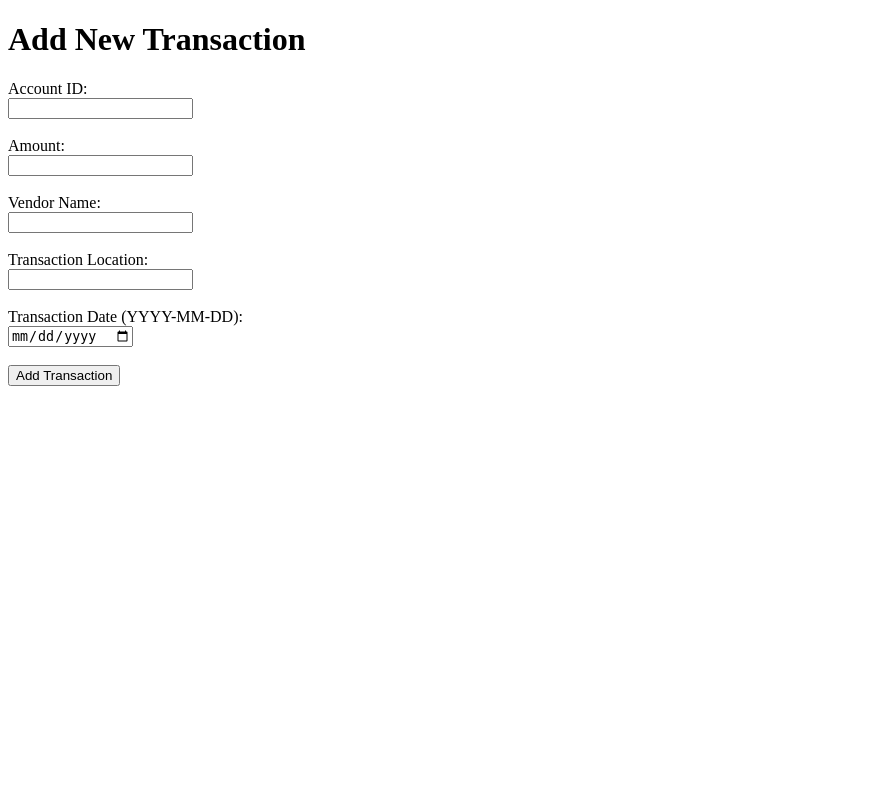
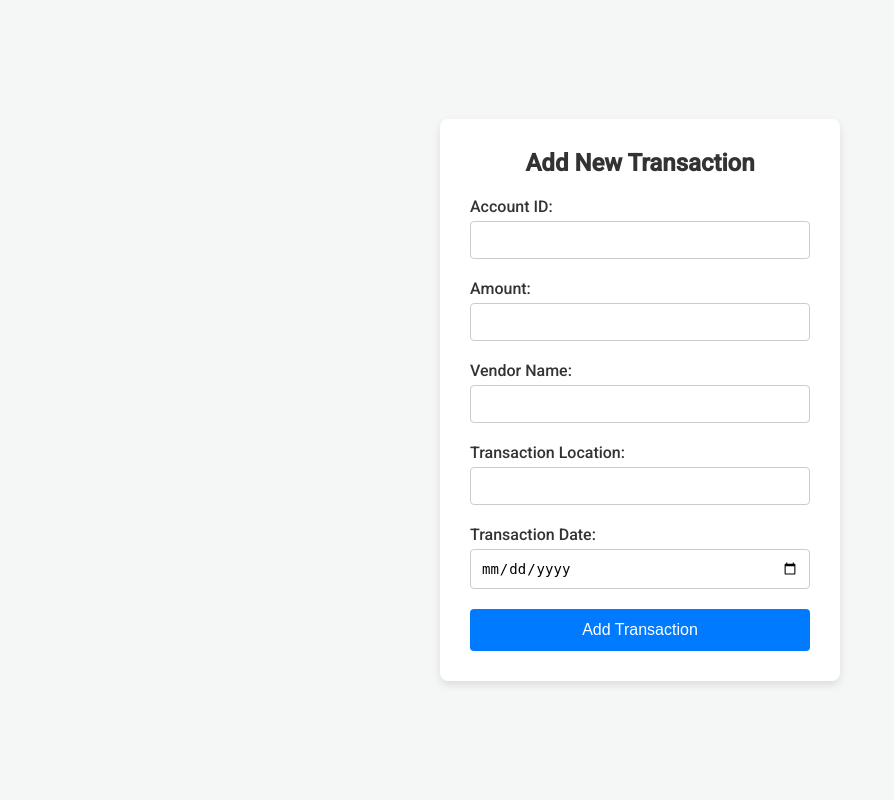
Before and after one commit to alpez22/capital-one-fraud-detection-app, a Flask app: page / in a window 1280 px wide. Shown: the whole page, without its empty margins (0-894 px from the left). Run offline with Flask 3, Linux system fonts and the light colour scheme.

Commit message:
frontend styling

```diff
--- a/app.py
+++ b/app.py
@@ -1,10 +1,11 @@
-from flask import Flask, render_template, request, redirect, url_for
+from flask import Flask, render_template, request, redirect, url_for, flash
 import pandas as pd
 import boto3
 import io
 
 # Initialize Flask app and S3 client
 app = Flask(__name__)
+app.secret_key = 'J31p3u8tO4UHfJMuJbXlyqScqhWprv/49wltSGyG'
 s3 = boto3.client('s3')
 
 # Set S3 bucket name and the CSV key
@@ -49,7 +50,8 @@ def home():
         updated_df = pd.concat([df, new_transaction], ignore_index=True)
         upload_transactions_to_s3(updated_df)
 
-        # Redirect to the home page after submission
+	# Redirect to the home page after submission
+        flash('Transaction added successfully!', 'success')
         return redirect(url_for('home'))
 
     # Render the form to input transactions
--- a/templates/index.html
+++ b/templates/index.html
@@ -4,26 +4,148 @@
     <meta charset="UTF-8">
     <meta name="viewport" content="width=device-width, initial-scale=1.0">
     <title>Add Transaction</title>
+    <link href="https://fonts.googleapis.com/css2?family=Roboto:wght@400;500&display=swap" rel="stylesheet">
+    <style>
+        * {
+            margin: 0;
+            padding: 0;
+            box-sizing: border-box;
+        }
+
+        body {
+            font-family: 'Roboto', sans-serif;
+            background-color: #f4f7f6;
+            display: flex;
+            justify-content: center;
+            align-items: center;
+            height: 100vh;
+        }
+
+        h1 {
+            color: #333;
+            font-size: 24px;
+            margin-bottom: 20px;
+            text-align: center;
+        }
+
+        .form-container {
+            background-color: #fff;
+            padding: 30px;
+            border-radius: 8px;
+            box-shadow: 0 4px 8px rgba(0, 0, 0, 0.1);
+            max-width: 400px;
+            width: 100%;
+        }
+
+        label {
+            font-weight: 500;
+            color: #333;
+        }
+
+        input[type="text"],
+        input[type="number"],
+        input[type="date"] {
+            width: 100%;
+            padding: 10px;
+            margin-top: 5px;
+            margin-bottom: 20px;
+            border: 1px solid #ccc;
+            border-radius: 4px;
+            font-size: 14px;
+        }
+
+        input[type="text"]:focus,
+        input[type="number"]:focus,
+        input[type="date"]:focus {
+            border-color: #007BFF;
+            outline: none;
+            box-shadow: 0 0 5px rgba(0, 123, 255, 0.3);
+        }
+
+        button {
+            background-color: #007BFF;
+            color: white;
+            padding: 12px;
+            width: 100%;
+            border: none;
+            border-radius: 4px;
+            font-size: 16px;
+            cursor: pointer;
+            transition: background-color 0.3s ease;
+        }
+
+        button:hover {
+            background-color: #0056b3;
+        }
+
+        .alert {
+            padding: 10px;
+            background-color: #4CAF50;
+            color: white;
+            margin-bottom: 20px;
+            border-radius: 4px;
+            text-align: center;
+            display: none; /* Initially hidden */
+        }
+
+        .alert.success {
+            display: block;
+        }
+
+        @media (max-width: 768px) {
+            .form-container {
+                padding: 20px;
+            }
+
+            h1 {
+                font-size: 20px;
+            }
+        }
+    </style>
 </head>
 <body>
-    <h1>Add New Transaction</h1>
-    <form method="POST" action="/">
-        <label for="accountId">Account ID:</label><br>
-        <input type="text" id="accountId" name="accountId" required><br><br>
+    <div class="form-container">
+        <h1>Add New Transaction</h1>
 
-        <label for="amount">Amount:</label><br>
-        <input type="number" step="0.01" id="amount" name="amount" required><br><br>
+        <!-- Flash message block -->
+        {% with messages = get_flashed_messages(with_categories=true) %}
+            {% if messages %}
+                <div class="alert success" id="success-message">
+                    {{ messages[0][1] }}
+                </div>
+            {% endif %}
+        {% endwith %}
 
-        <label for="vendorName">Vendor Name:</label><br>
-        <input type="text" id="vendorName" name="vendorName" required><br><br>
+        <form method="POST" action="/">
+            <label for="accountId">Account ID:</label>
+            <input type="text" id="accountId" name="accountId" required>
 
-        <label for="transactionLocation">Transaction Location:</label><br>
-        <input type="text" id="transactionLocation" name="transactionLocation" required><br><br>
+            <label for="amount">Amount:</label>
+            <input type="number" step="0.01" id="amount" name="amount" required>
 
-        <label for="transactionDate">Transaction Date (YYYY-MM-DD):</label><br>
-        <input type="date" id="transactionDate" name="transactionDate" required><br><br>
+            <label for="vendorName">Vendor Name:</label>
+            <input type="text" id="vendorName" name="vendorName" required>
 
-        <button type="submit">Add Transaction</button>
-    </form>
+            <label for="transactionLocation">Transaction Location:</label>
+            <input type="text" id="transactionLocation" name="transactionLocation" required>
+
+            <label for="transactionDate">Transaction Date:</label>
+            <input type="date" id="transactionDate" name="transactionDate" required>
+
+            <button type="submit">Add Transaction</button>
+        </form>
+    </div>
+
+    <script>
+        // JavaScript to hide the success message after 3 seconds
+        window.onload = function() {
+            var successMessage = document.getElementById('success-message');
+            if (successMessage) {
+                setTimeout(function() {
+                    successMessage.style.display = 'none';
+                }, 2000); // 3 seconds
+            }
+        };
+    </script>
 </body>
 </html>
```
